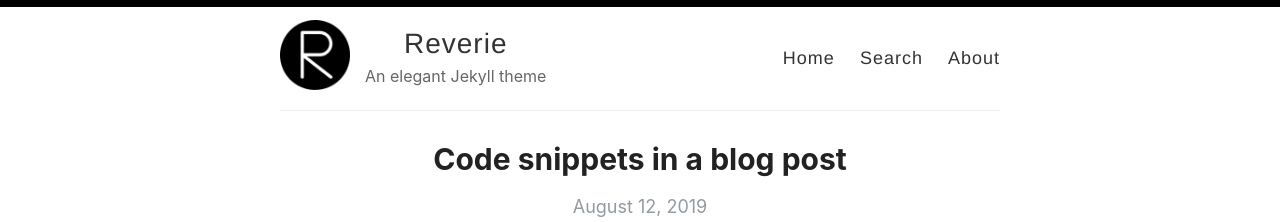
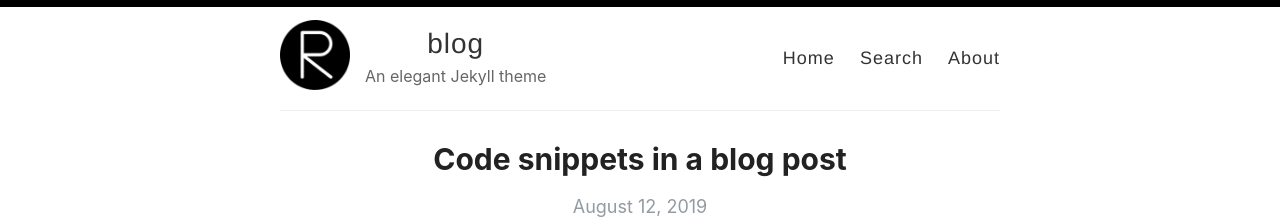
Before and after one commit to tanqingyao/tanqingyao.github.io, a Jekyll site: the page built from index.html, in a window 1280 px wide. Shown: the top 222 px of the page. Built offline with Jekyll 4.4.1, drawn with Linux system fonts in a browser that asks for light colours; the list of posts is cut into pages by our own code.

Commit message:
Update _config.yml

```diff
--- a/_config.yml
+++ b/_config.yml
@@ -3,10 +3,10 @@
 #
 
 # Name of your site (displayed in the header)
-name: Reverie
+name: blog
 
 # Name of the author
-author: Amit Merchant
+author: tanqy
 
 # Short bio or description (displayed in the header)
 description: An elegant Jekyll theme
```
